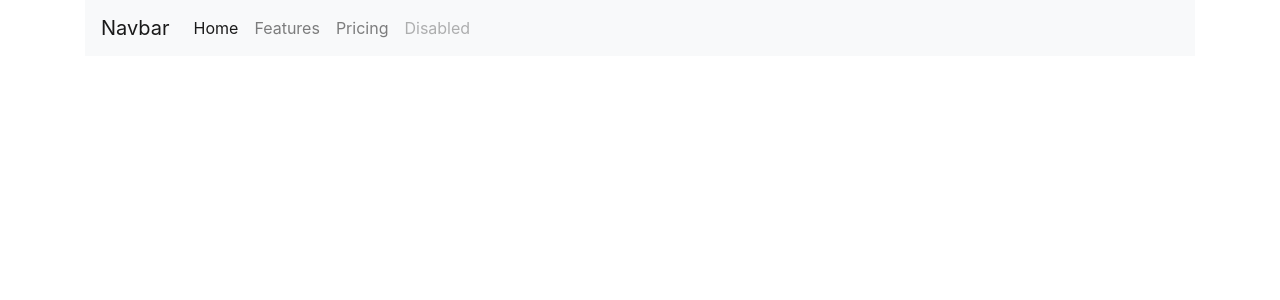
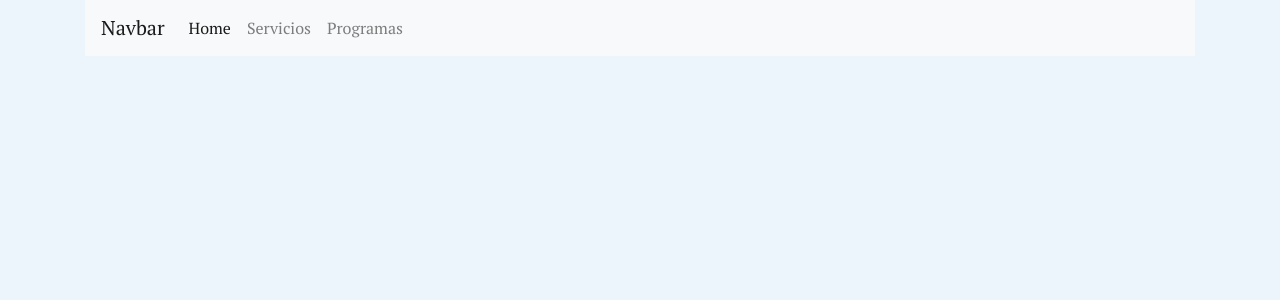
Before and after one commit to SenaSoftpy/Plataforma_Medica, a Django app: template principal/templates/layout/layout.html in a window 1280 px wide. Shown: the top 300 px of the page. Run offline with Django 3.2, Linux system fonts and the light colour scheme; the template is opened without the code that fills it: most values are stand-ins (such as "Sample title", 1, 10 or a date in 2020).

Commit message:
index, layout

```diff
--- a/principal/static/css/styles.css
+++ b/principal/static/css/styles.css
@@ -1,3 +1,4 @@
 body{
-    background-color: #EBF5FB  ;
+    background-color: #EBF5FB ;
+    font-family: 'PT Serif', serif;
 }
--- a/principal/templates/layout/layout.html
+++ b/principal/templates/layout/layout.html
@@ -4,6 +4,9 @@
     <meta charset="UTF-8">
     <meta name="viewport" content="width=device-width, initial-scale=1.0">
     <link rel="stylesheet" href="https://cdn.jsdelivr.net/npm/bootstrap@4.5.3/dist/css/bootstrap.min.css" integrity="sha384-TX8t27EcRE3e/ihU7zmQxVncDAy5uIKz4rEkgIXeMed4M0jlfIDPvg6uqKI2xXr2" crossorigin="anonymous">
+    <link href="https://fonts.googleapis.com/css2?family=PT+Serif&display=swap" rel="stylesheet">
+    {% load static %}
+    <link rel="stylesheet" type="text/css" href="{% static '/css/styles.css' %}">
     <title>{% block titulo %} {{ titulo }} {% endblock %}</title>
 </head>
 
@@ -21,13 +24,10 @@
                   <a class="nav-link" href="#">Home <span class="sr-only">(current)</span></a>
                 </li>
                 <li class="nav-item">
-                  <a class="nav-link" href="#">Features</a>
+                  <a class="nav-link" href="#">Servicios</a>
                 </li>
                 <li class="nav-item">
-                  <a class="nav-link" href="#">Pricing</a>
-                </li>
-                <li class="nav-item">
-                  <a class="nav-link disabled" href="#" tabindex="-1" aria-disabled="true">Disabled</a>
+                  <a class="nav-link" href="#">Programas</a>
                 </li>
               </ul>
             </div>
--- a/principal/templates/medico/medico.html
+++ b/principal/templates/medico/medico.html
@@ -1 +1,3 @@
-<h1>Medico</h1>
+{% extends 'layout/layout.html' %}
+{% block titulo %} Médico {% endblock titulo%}
+{% block body%}
```
Also changed, not shown: principal/templates/index.html (+5 -4 lines).
